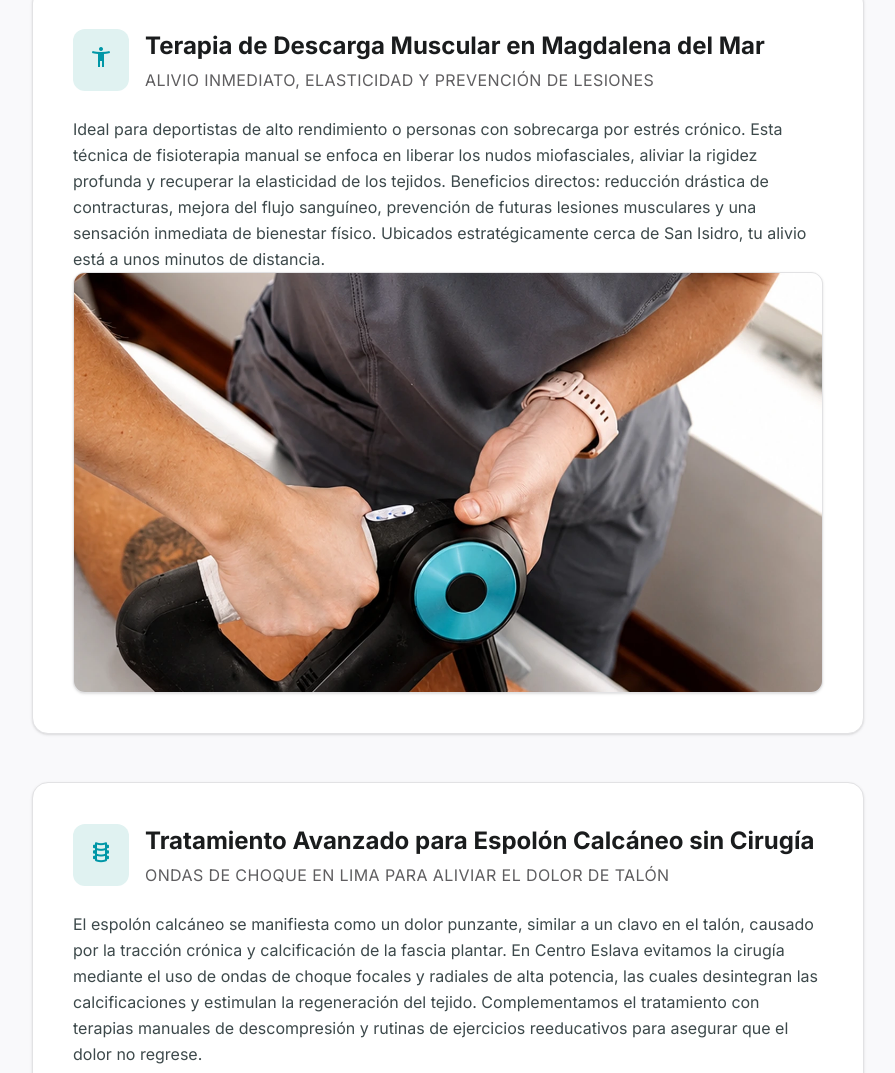
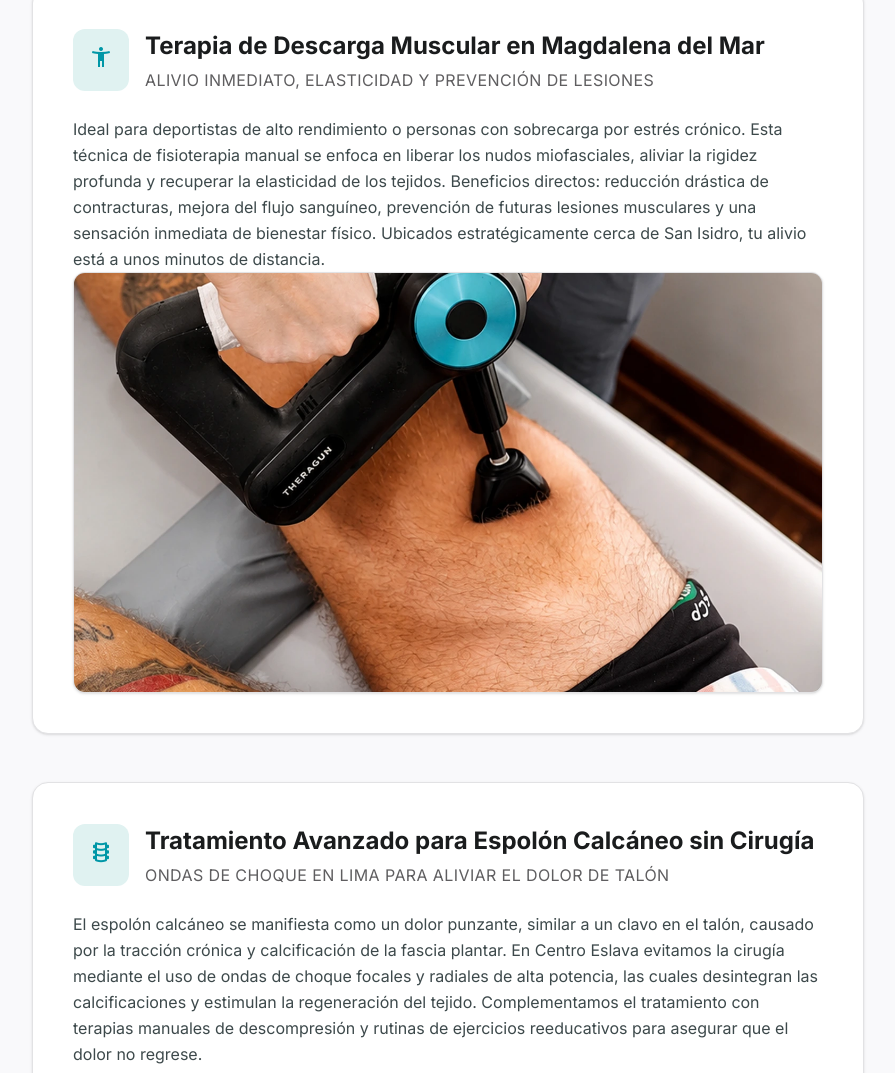
Before and after one commit to ABblack88/web-centro-eslava, a website: page servicios.html in a window 1280 px wide. Shown: the part 1700-2773 px from the top of the page, without its empty margins (192-1087 px from the left). Drawn offline with nearby package versions, Linux system fonts and the light colour scheme.

Commit message:
Ajustar enfoque (object-position) de Descarga Muscular

```diff
--- a/servicios.html
+++ b/servicios.html
@@ -234,7 +234,7 @@
                     </p>
                     <div
                         class="aspect-video w-full max-w-3xl rounded-xl overflow-hidden shadow-sm border border-surface-variant bg-surface-container-high mx-auto relative group mt-6">
-                        <img class="w-full h-full object-cover" src="img/DESCARGA MUSCULAR.webp"
+                        <img class="w-full h-full object-cover" style="object-position: center 80%;" src="img/DESCARGA MUSCULAR.webp"
                             alt="Terapia de Descarga Muscular">
                     </div>
                 </article>
```
